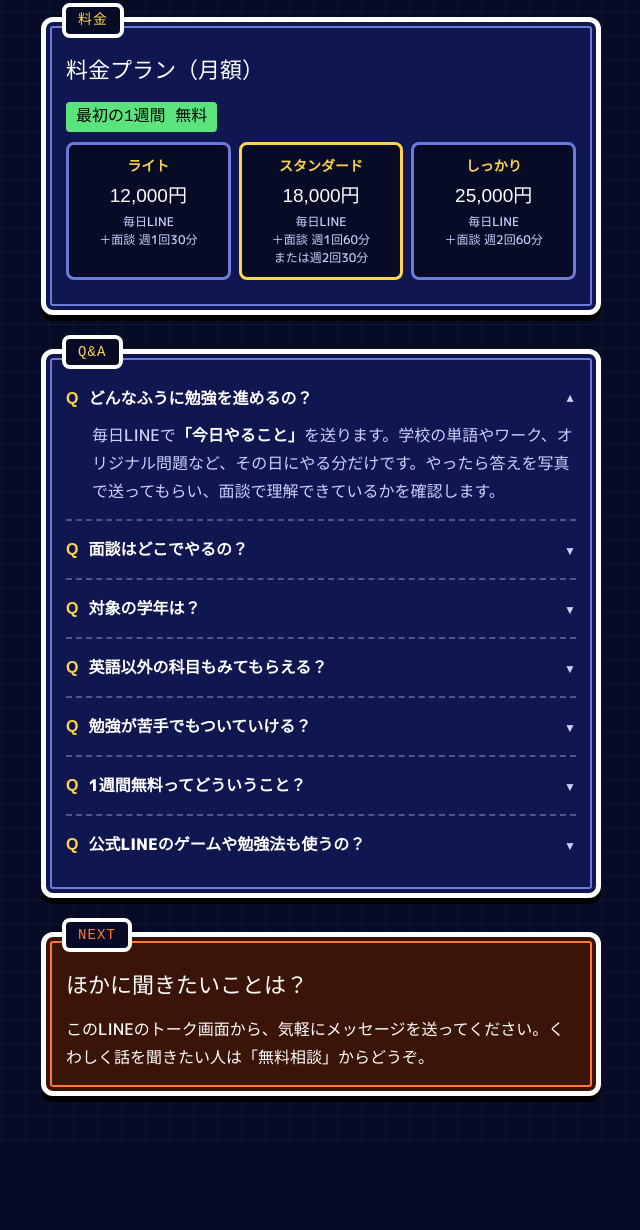
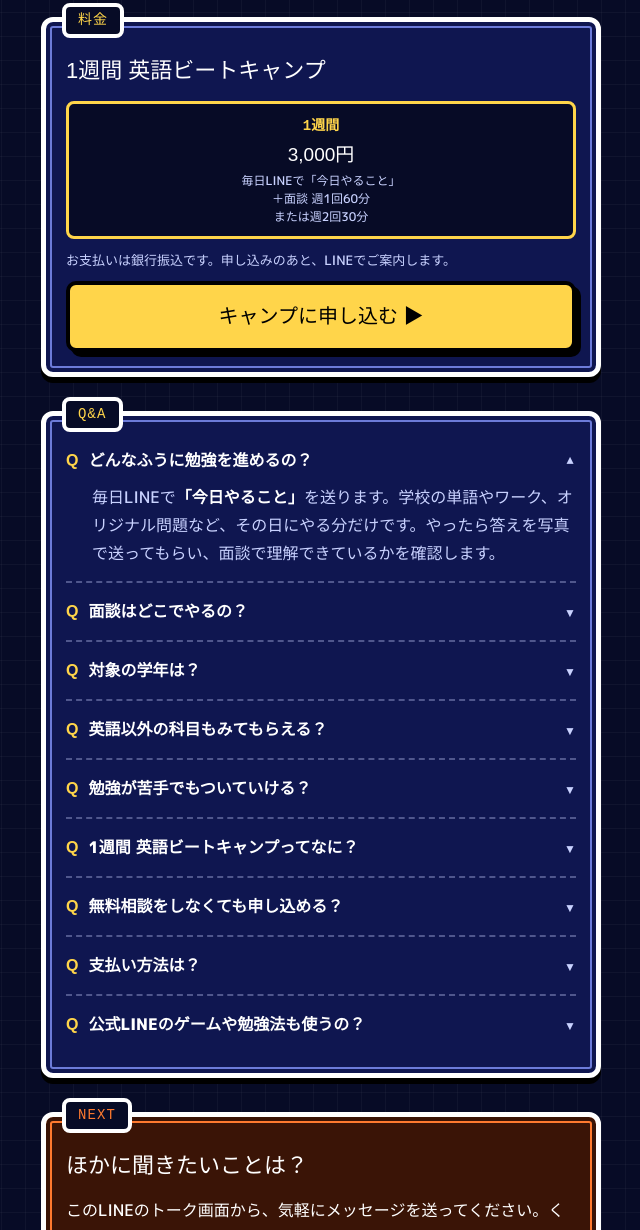
Before and after one commit to masaki-eigo/masaki-eigo.github.io, a plain HTML site: page faq.html in a window 1280 px wide. Shown: the part 212-1442 px from the top of the page, without its empty margins (319-959 px from the left). Before the commit the page ends 1364 px from the top, so only its background shows below. Drawn offline with Linux system fonts and the light colour scheme; a web font is replaced by a local one.

Commit message:
Update faq.html料金を1週間英語ビートキャンプに変更

```diff
--- a/faq.html
+++ b/faq.html
@@ -86,13 +86,12 @@ details[open] summary::after{transform:rotate(180deg)}
 
   <section class="win">
     <div class="tab">料金</div>
-    <h2>料金プラン（月額）</h2>
-    <p><span class="free">最初の1週間 無料</span></p>
-    <div class="price">
-      <div><b>ライト</b><strong>12,000円</strong><span>毎日LINE<br>＋面談 週1回30分</span></div>
-      <div class="rec"><b>スタンダード</b><strong>18,000円</strong><span>毎日LINE<br>＋面談 週1回60分<br>または週2回30分</span></div>
-      <div><b>しっかり</b><strong>25,000円</strong><span>毎日LINE<br>＋面談 週2回60分</span></div>
+    <h2>1週間 英語ビートキャンプ</h2>
+    <div class="price" style="grid-template-columns:1fr">
+      <div class="rec"><b>1週間</b><strong>3,000円</strong><span>毎日LINEで「今日やること」<br>＋面談 週1回60分<br>または週2回30分</span></div>
     </div>
+    <p class="small">お支払いは銀行振込です。申し込みのあと、LINEでご案内します。</p>
+    <a class="btn" href="https://line.me/R/oaMessage/@570dzfqp/?%E3%83%93%E3%83%BC%E3%83%88%E3%82%AD%E3%83%A3%E3%83%B3%E3%83%97%E7%94%B3%E3%81%97%E8%BE%BC%E3%81%BF">キャンプに申し込む ▶</a>
   </section>
 
   <section class="win">
@@ -118,8 +117,16 @@ details[open] summary::after{transform:rotate(180deg)}
       <div class="ans">大丈夫です。<b>まずは赤点回避、その次に平均点</b>を目指します。毎日やることを細かく出すので、何をすればいいか迷いません。</div>
     </details>
     <details>
-      <summary>1週間無料ってどういうこと？</summary>
-      <div class="ans">最初の<b>1週間は料金がかかりません</b>。実際の進め方を体験してから続けるか決められます。</div>
+      <summary>1週間 英語ビートキャンプってなに？</summary>
+      <div class="ans">いつもの指導を<b>1週間・3,000円</b>で受けられるプランです。毎日LINEで「今日やること」を送り、面談は<b>週1回60分か週2回30分</b>から選べます。</div>
+    </details>
+    <details>
+      <summary>無料相談をしなくても申し込める？</summary>
+      <div class="ans">はい。上の<b>「キャンプに申し込む」</b>ボタンから、そのまま申し込めます。1回目の面談で今の成績や悩みを聞いて、目標を決めてから始めます。</div>
+    </details>
+    <details>
+      <summary>支払い方法は？</summary>
+      <div class="ans"><b>銀行振込</b>です。申し込みのあと、振込先をLINEでお送りします。</div>
     </details>
     <details>
       <summary>公式LINEのゲームや勉強法も使うの？</summary>
```
